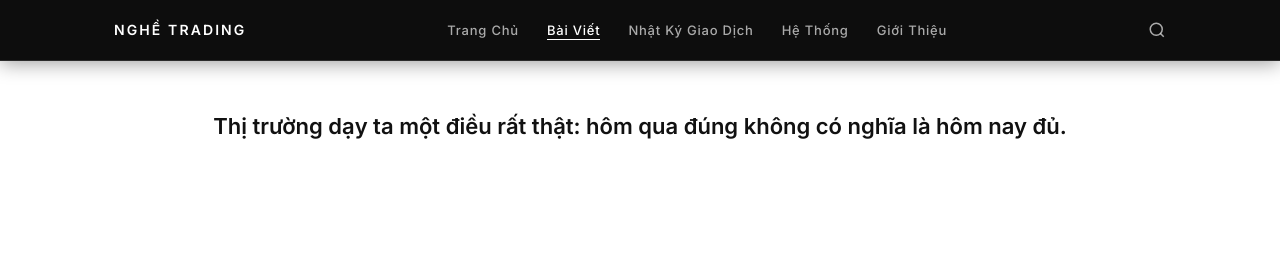
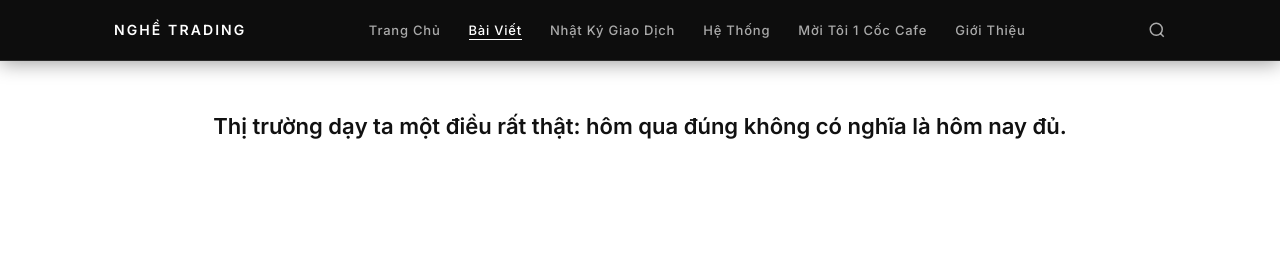
Before and after one commit to longphi11/nghetrading, a plain HTML site: page bai-viet.html in a window 1280 px wide. Shown: the top 253 px of the page. Drawn offline with nearby package versions, Linux system fonts and the light colour scheme; a web font is replaced by a local one.

Commit message:
Update bai-viet.html

```diff
--- a/bai-viet.html
+++ b/bai-viet.html
@@ -181,6 +181,7 @@
         <li><a href="bai-viet.html" class="active">Bài Viết</a></li>
         <li><a href="nhat-ky.html">Nhật Ký Giao Dịch</a></li>
         <li><a href="he-thong.html">Hệ Thống</a></li>
+          <li><a href="tu-van.html">Mời Tôi 1 Cốc Cafe</a></li>
         <li><a href="gioi-thieu.html">Giới Thiệu</a></li>
       </ul>
       <button class="search-btn" aria-label="Tìm kiếm">
```
